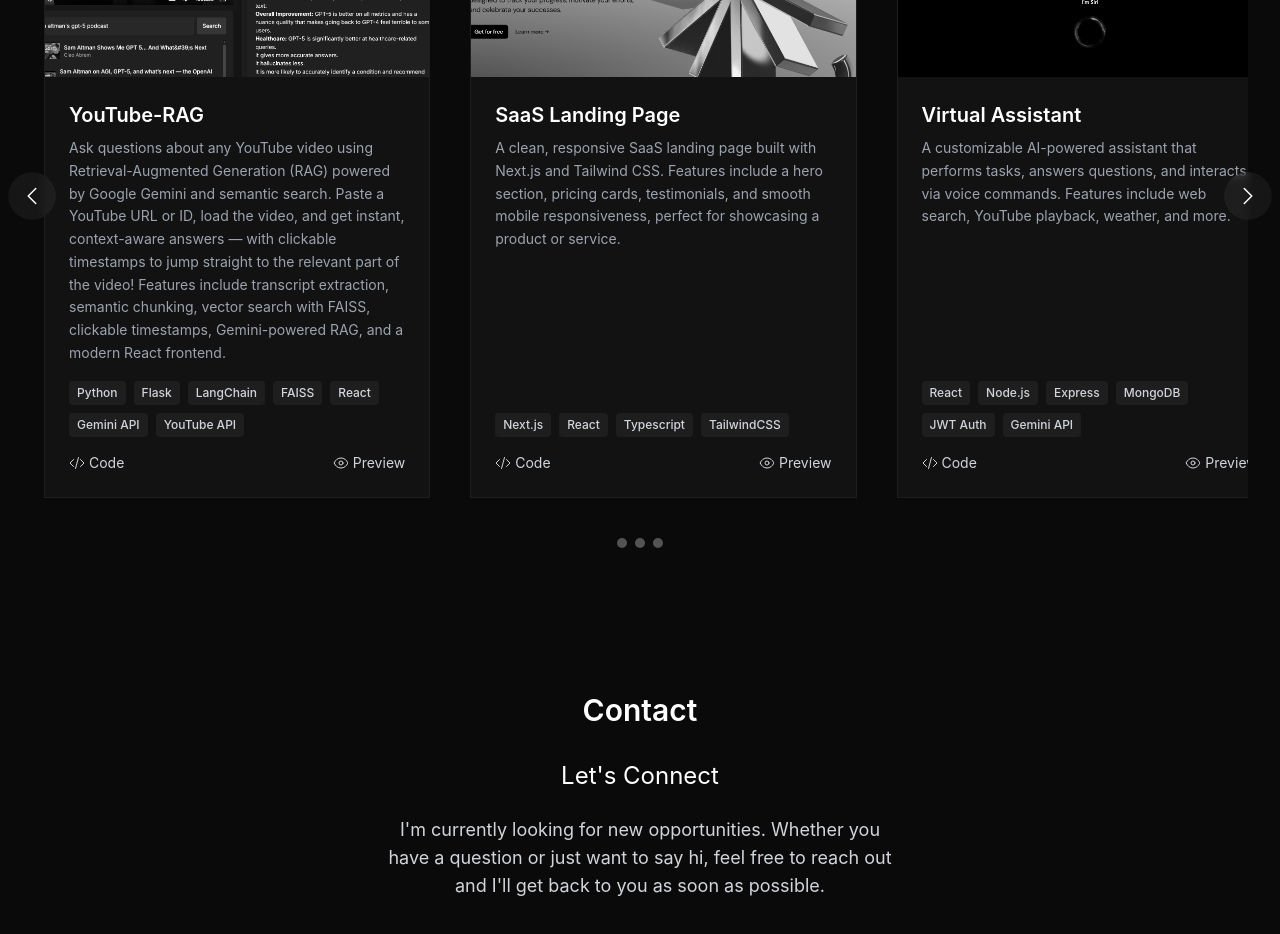
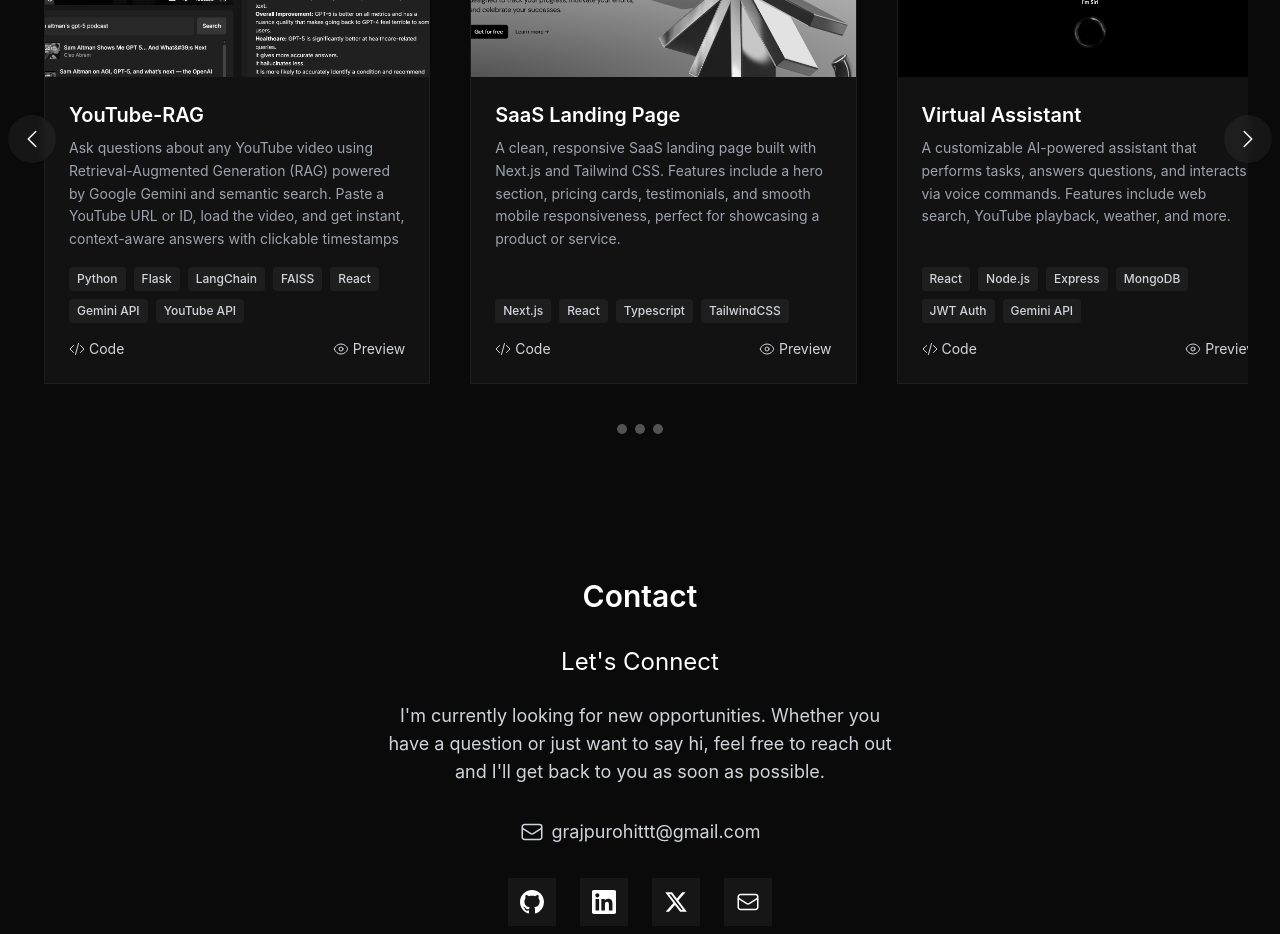
Before and after one commit to gauravpurohit28/portfolio-website, a Next.js app: page / in a window 1280 px wide. Shown: the part 1280-2214 px from the top of the page. Built offline with nearby package versions, Linux system fonts and the light colour scheme.

Commit message:
updated bio

```diff
--- a/src/app/components/ProjectsSection.jsx
+++ b/src/app/components/ProjectsSection.jsx
@@ -9,7 +9,7 @@ const projectsData = [
   {
     id: 1,
     title: "YouTube-RAG",
-    description: "Ask questions about any YouTube video using Retrieval-Augmented Generation (RAG) powered by Google Gemini and semantic search. Paste a YouTube URL or ID, load the video, and get instant, context-aware answers — with clickable timestamps to jump straight to the relevant part of the video! Features include transcript extraction, semantic chunking, vector search with FAISS, clickable timestamps, Gemini-powered RAG, and a modern React frontend.",
+    description: "Ask questions about any YouTube video using Retrieval-Augmented Generation (RAG) powered by Google Gemini and semantic search. Paste a YouTube URL or ID, load the video, and get instant, context-aware answers with clickable timestamps",
     image: "/images/rag.png", // Placeholder image, update if you have a specific one
     tag: ["All", "Web", "AI"],
     gitUrl: "https://github.com/gauravpurohit28/Youtube-RAG",
```
